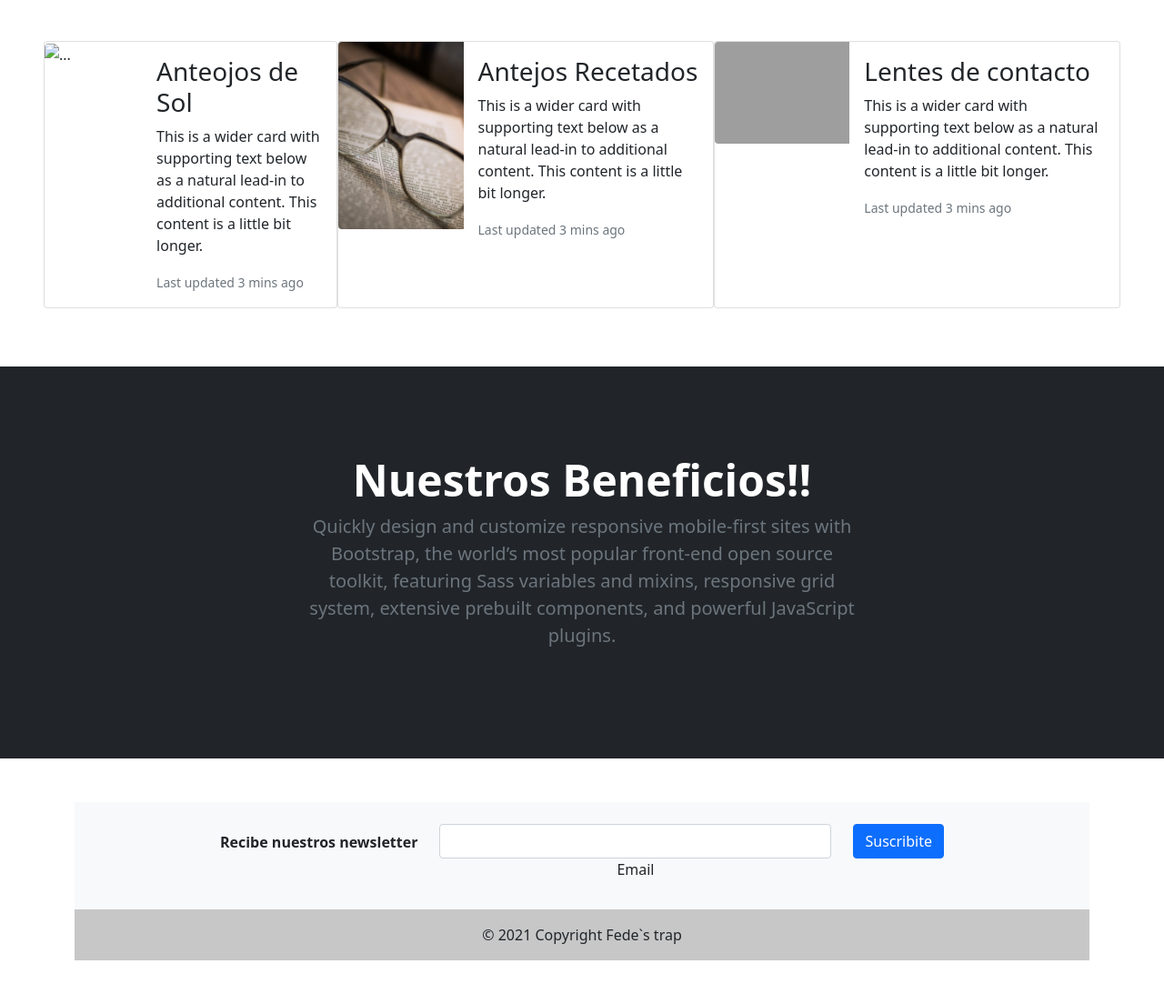
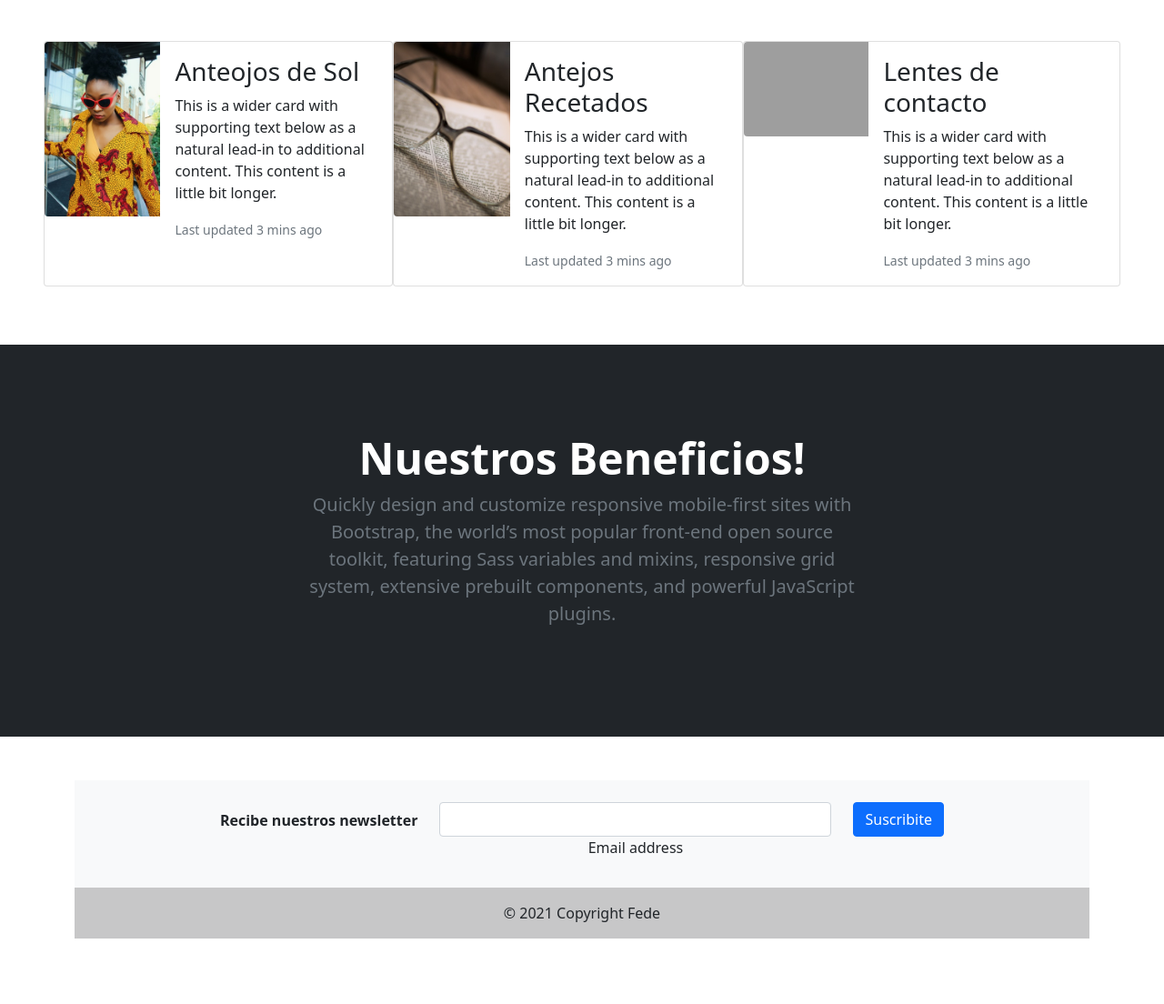
Before and after one commit to fedecarri/Fede-boostrap, a plain HTML site: page index.html in a window 1280 px wide. Shown: the part 281-1385 px from the top of the page at 91% size. After the commit the page ends 1361 px from the top, so only its background shows below. Drawn offline with nearby package versions, Linux system fonts and the light colour scheme; grey boxes are pictures that could not be loaded.

Commit message:
Avance 2

```diff
--- a/index.html
+++ b/index.html
@@ -26,7 +26,7 @@
               <a class="nav-link" href="#">Servicios</a>
             </li>
             <li class="nav-item">
-              <a class="nav-link">Prouctos</a>
+              <a class="nav-link">Productos</a>
             </li>
             <li class="nav-item">
                 <a class="nav-link">Contactos</a>
@@ -47,7 +47,7 @@
       <div class="card mb-3" style="max-width: 540px;">
         <div class="row g-0">
           <div class="col-md-4">
-            <img src="Imagenes/Imagen.jpg" class="img-fluid rounded-start" alt="...">
+            <img src="Imagenes/Imagen9.jpg" class="img-fluid rounded-start" alt="">
           </div>
           <div class="col-md-8 ">
             <div class="card-body">
@@ -91,7 +91,7 @@
     </div>
     <div class="bg-dark text-secondary px-4 py-5 text-center">
       <div class="py-5">
-        <h1 class="display-5 fw-bold text-white">Nuestros Beneficios!!</h1>
+        <h1 class="display-5 fw-bold text-white">Nuestros Beneficios!</h1>
         <div class="col-lg-6 mx-auto">
           <p class="fs-5 mb-4">Quickly design and customize responsive mobile-first sites with Bootstrap, the world’s most popular front-end open source toolkit, featuring Sass variables and mixins, responsive grid system, extensive prebuilt components, and powerful JavaScript plugins.</p>
 
@@ -120,7 +120,7 @@
                 <div class="col-md-5 col-12">
                   <div class="form-outline mb-4">
                     <input type="email" id="form5Example2" class="form-control" />
-                    <label class="form-label" for="form5Example2">Email</label>
+                    <label class="form-label" for="form5Example2">Email address</label>
                   </div>
                 </div>
 
@@ -138,7 +138,7 @@
 
 
         <div class="text-center p-3" style="background-color: rgba(0, 0, 0, 0.2);">
-          © 2021 Copyright Fede`s trap</a>
+          © 2021 Copyright Fede</a>
         </div>
 
       </footer>
```
